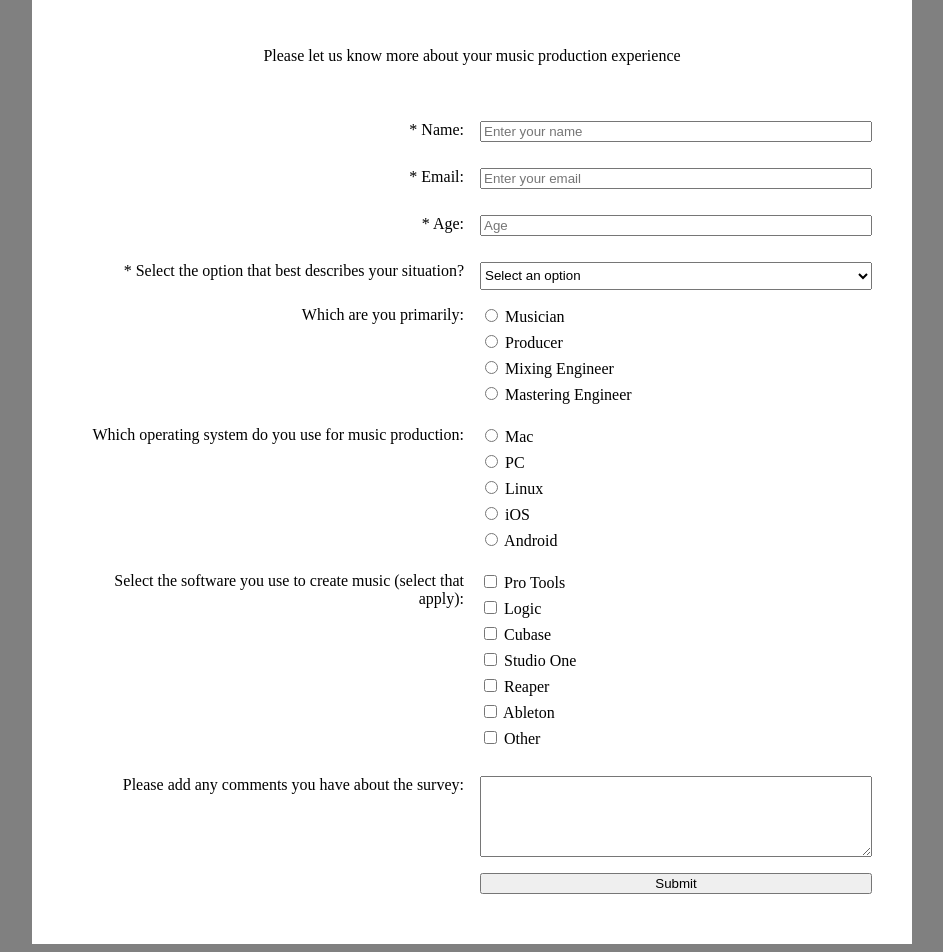
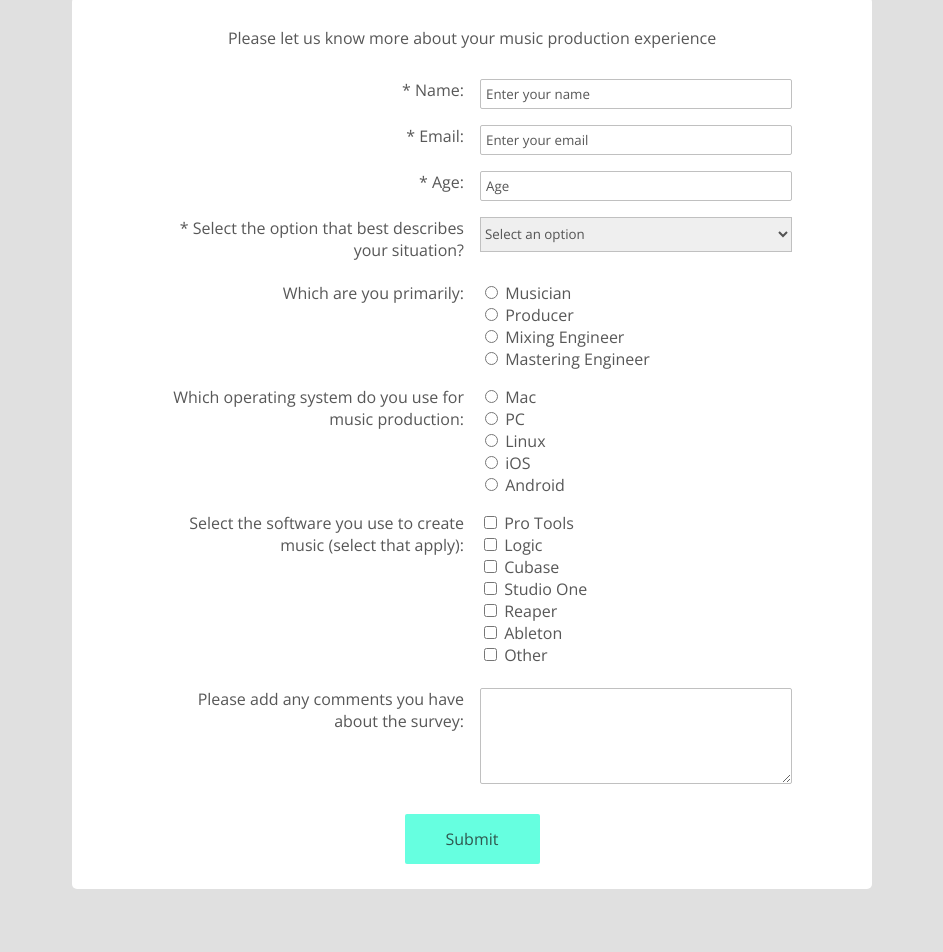
Before and after one commit to simonigreen/survey-form, a plain HTML site: page index.html in a window 1280 px wide. Shown: the part 89-1041 px from the top of the page, without its empty margins (168-1111 px from the left). After the commit the page ends 986 px from the top, so only its background shows below. Drawn offline with nearby package versions, Linux system fonts and the light colour scheme.

Commit message:
updating and adding to styling and modified grid layout

```diff
--- a/index.html
+++ b/index.html
@@ -3,8 +3,10 @@
 <head>
 	<title>Survey Form</title>
 	<link rel="stylesheet" type="text/css" href="style.css">
+	<link href="https://fonts.googleapis.com/css?family=Nunito|Open+Sans" rel="stylesheet">
 </head>
 <body>
+	<div class="grid_wrapper">
 		<header>
 			<h1 id="title">Survey Form</h1>
 		</header>
@@ -12,7 +14,11 @@
 		<main>
 			<p id="description">Please let us know more about your music production experience</p>
 
+			<!-- form -->
 			<form id="survey-form" class="survey-form">
+
+				<!-- form grid wrapper -->
+				<div class="form_grid_wrapper">
 
 					<!-- basic required inputs -->
 					<label for="name" id="name-label">* Name: </label>
@@ -153,12 +159,16 @@
 					<label for="comments">Please add any comments you have about the survey:</label>
 				  <textarea type="textarea" name="comments" rows="5" cols="33">
 					</textarea>
+				</div>
 
 				<!-- submit button  -->
+				<div id="submit_button">
 					<input type="submit" id="submit">
+				</div>
 
 			</form>
 		</main>
+	</div>
 
 	<script type="text/javascript" src="script.js"></script>
 </body>
--- a/style.css
+++ b/style.css
@@ -1,38 +1,80 @@
 body {
-	background-color: grey;
+	background-color: #e0e0e0;
+	color: #1d1d1dbd;
+	margin-top: 0;
 }
 
-header {
-	text-align: center;
-}
+.grid_wrapper {
+		max-width: 800px;
+		width: 85%;
+		margin: auto;
+		display: grid;
+    grid-template-columns: 1fr;
+    grid-template-areas:
+      "header"
+      "main"
+      "form"
+  }
 
-main {
-	background-color: #FFFFFF;
-	max-width: 800px;
-	width: 85%;
-	margin: auto;
-	padding: 40px 40px 40px 40px;
-}
-
-#description {
-	text-align: center;
-	padding-bottom: 40px;
-}
-
-form {
+  .form_grid_wrapper {
+	grid-area: form;
 	display: grid;
   grid-template-columns: 1fr 1fr;
   grid-gap: 16px;
 }
 
+header {
+	grid-area: header;
+	text-align: center;
+	font-family: 'Nunito', sans-serif;
+}
+
+p {
+	text-align: center;
+	margin: 30px 0px 30px 0px;
+}
+
+main {
+	grid-area: main;
+	background-color: #ffffff;
+	font-family: 'Open Sans', sans-serif;
+	padding: 0% 10% 0% 10%;
+	-webkit-border-radius: 5px;
+	-moz-border-radius: 5px;
+	border-radius: 5px;
+}
+
 label {
     grid-column: 1 / 2;
     text-align: right;
+    margin-bottom: 5px;
 }
 
-input,
-button {
+input, textarea {
     grid-column: 2 / 3;
+    font-family : inherit;
+    margin-bottom: 5px;
+    border: 1px solid #c0c0c0;
+    -webkit-border-radius: 2px;
+		-moz-border-radius: 2px;
+    border-radius: 2px;
+}
+
+::placeholder, select {
+  color: #1d1d1dbd;
+  opacity: 1.0;
+}
+
+#name, #email, #number {
+ 		padding: 5px;
+  	margin: 0;
+}
+
+select {
+	border: 1px solid #c0c0c0;
+	margin: 0;
+	font-family : inherit;
+	max-height: 35px;
 }
 
 ul {
@@ -42,10 +84,28 @@ ul {
   grid-column: 2 / 3;
 }
 
-input, label {
-  margin-bottom:10px;
+#submit_button {
+		margin: 25px auto 25px auto;
+		text-align: center;
 }
 
-p {
-	text-align: right;
+#submit {
+	background-color: #66ffe0; /*turquoise*/
+  border: none;
+	cursor: pointer;
+	font-size: 1em;
+	color: #1d1d1dbd;
+	width: 135px;
+	height: 50px;
+	margin: 0;
 }
+
+*:focus {
+    outline: none;
+}
+
+@media (max-width: 600px) {
+	.grid_wrapper {
+	  width: 100%;
+	}
+}
```
Lines whose indentation alone changed are shown as unchanged.
